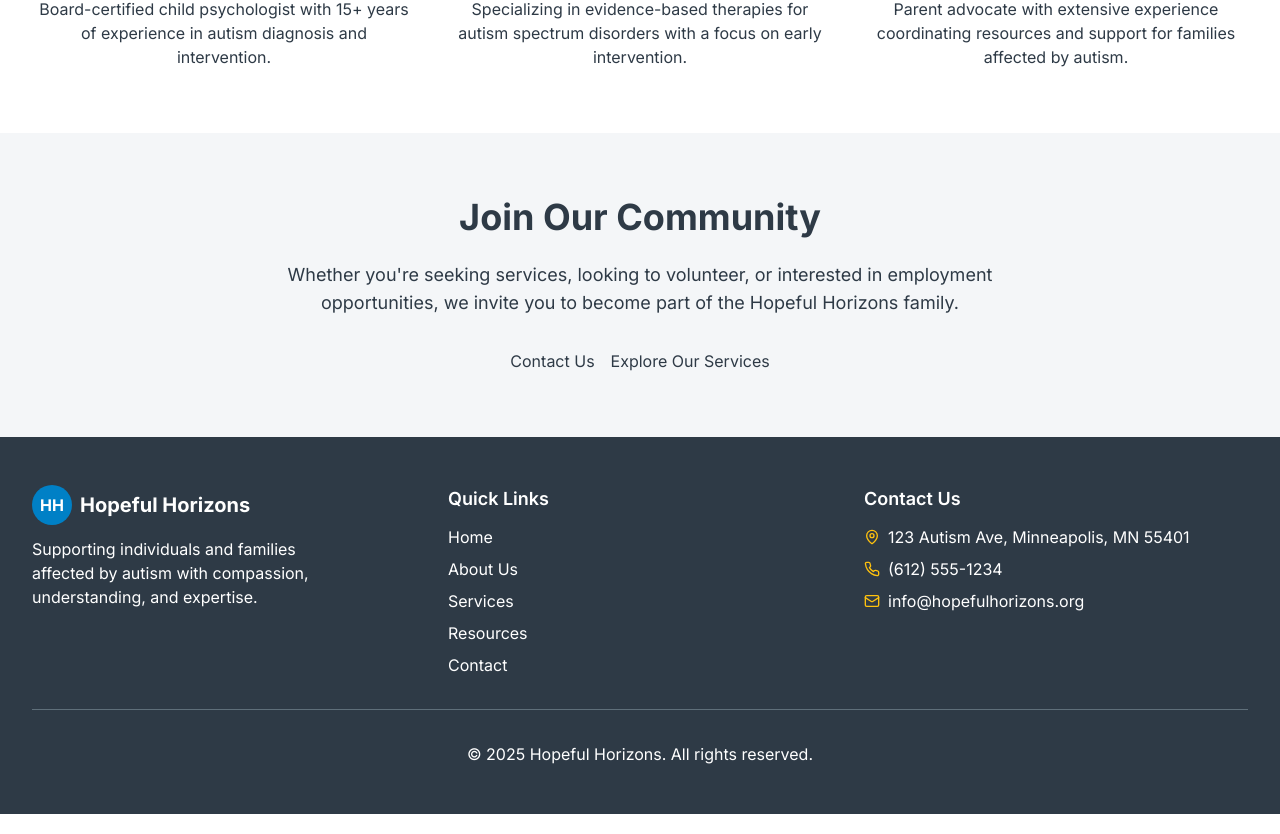
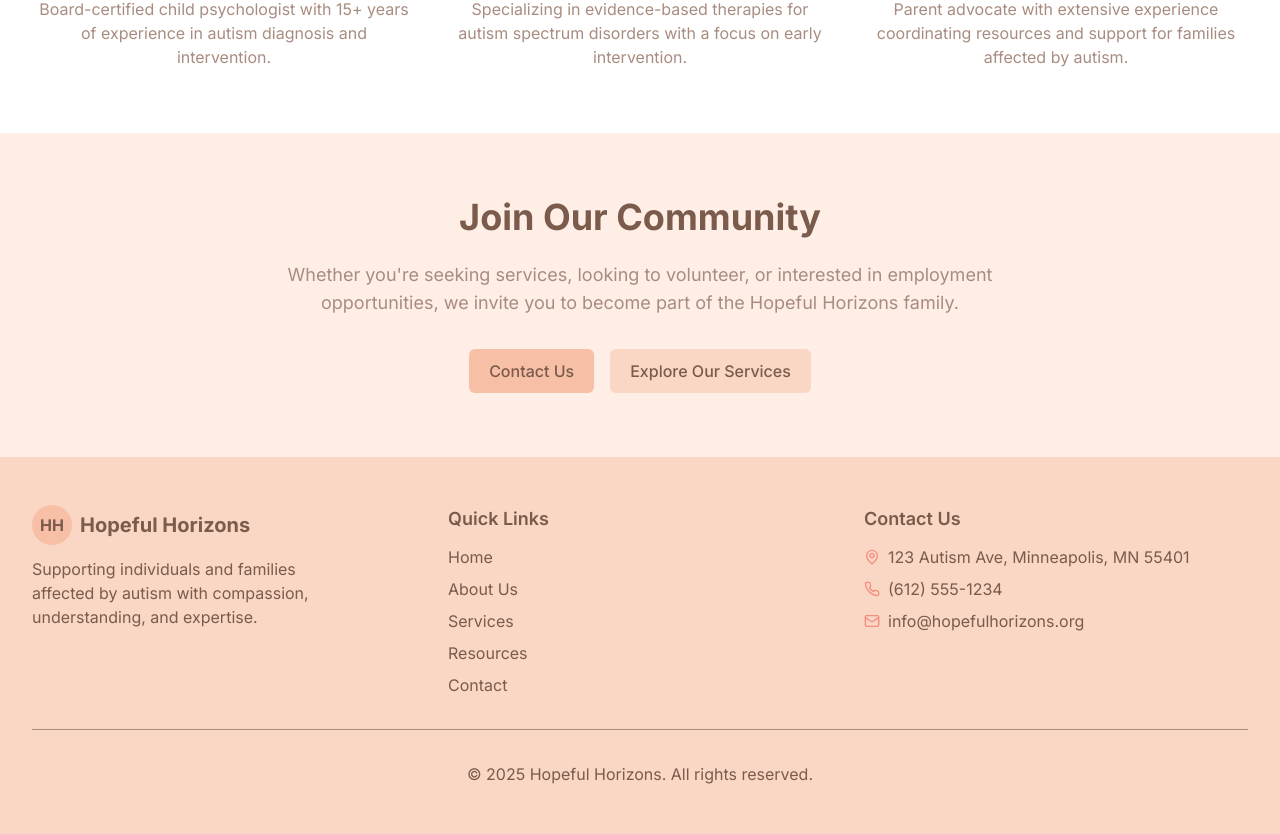
Before and after one commit to oali619/hopeful-horizons, a React (Vite) app: page /about in a window 1280 px wide. Shown: the part 1794-2628 px from the top of the page. Built offline with nearby package versions, Linux system fonts and the light colour scheme.

Commit message:
Reverted to commit b9628531080650f9c4af07c9e2203e43e87eca9d

```diff
--- a/src/components/Footer.tsx
+++ b/src/components/Footer.tsx
@@ -7,12 +7,12 @@ const Footer = () => {
   const currentYear = new Date().getFullYear();
 
   return (
-    <footer className="bg-hopeful-slate-gray text-white">
-      <div className="hopeful-container py-12">
+    <footer className="bg-autism-powder-apricot text-autism-clay-taupe">
+      <div className="autism-container py-12">
         <div className="grid grid-cols-1 md:grid-cols-3 gap-8">
           <div className="space-y-3">
             <div className="flex items-center gap-2">
-              <div className="h-10 w-10 rounded-full bg-hopeful-bright-blue flex items-center justify-center text-white font-bold">HH</div>
+              <div className="h-10 w-10 rounded-full bg-autism-peach-cream flex items-center justify-center text-autism-clay-taupe font-bold">HH</div>
               <span className="text-xl font-bold">Hopeful Horizons</span>
             </div>
             <p className="max-w-xs">
@@ -23,11 +23,11 @@ const Footer = () => {
           <div className="space-y-3">
             <h3 className="font-semibold text-lg">Quick Links</h3>
             <ul className="space-y-2">
-              <li><Link to="/" className="hover:text-hopeful-soft-blue transition-colors">Home</Link></li>
-              <li><Link to="/about" className="hover:text-hopeful-soft-blue transition-colors">About Us</Link></li>
-              <li><Link to="/services" className="hover:text-hopeful-soft-blue transition-colors">Services</Link></li>
-              <li><Link to="/resources" className="hover:text-hopeful-soft-blue transition-colors">Resources</Link></li>
-              <li><Link to="/contact" className="hover:text-hopeful-soft-blue transition-colors">Contact</Link></li>
+              <li><Link to="/" className="hover:text-autism-soft-coral transition-colors">Home</Link></li>
+              <li><Link to="/about" className="hover:text-autism-soft-coral transition-colors">About Us</Link></li>
+              <li><Link to="/services" className="hover:text-autism-soft-coral transition-colors">Services</Link></li>
+              <li><Link to="/resources" className="hover:text-autism-soft-coral transition-colors">Resources</Link></li>
+              <li><Link to="/contact" className="hover:text-autism-soft-coral transition-colors">Contact</Link></li>
             </ul>
           </div>
 
@@ -35,18 +35,18 @@ const Footer = () => {
             <h3 className="font-semibold text-lg">Contact Us</h3>
             <address className="not-italic space-y-2">
               <div className="flex items-center gap-2">
-                <MapPin size={16} className="text-hopeful-sun-yellow" />
+                <MapPin size={16} className="text-autism-soft-coral" />
                 <span>123 Autism Ave, Minneapolis, MN 55401</span>
               </div>
               <div className="flex items-center gap-2">
-                <Phone size={16} className="text-hopeful-sun-yellow" />
-                <a href="tel:+16125551234" className="hover:text-hopeful-soft-blue transition-colors">
+                <Phone size={16} className="text-autism-soft-coral" />
+                <a href="tel:+16125551234" className="hover:text-autism-soft-coral transition-colors">
                   (612) 555-1234
                 </a>
               </div>
               <div className="flex items-center gap-2">
-                <Mail size={16} className="text-hopeful-sun-yellow" />
-                <a href="mailto:info@hopefulhorizons.org" className="hover:text-hopeful-soft-blue transition-colors">
+                <Mail size={16} className="text-autism-soft-coral" />
+                <a href="mailto:info@hopefulhorizons.org" className="hover:text-autism-soft-coral transition-colors">
                   info@hopefulhorizons.org
                 </a>
               </div>
@@ -54,7 +54,7 @@ const Footer = () => {
           </div>
         </div>
 
-        <div className="border-t border-hopeful-light-blue/30 mt-8 pt-8 text-center">
+        <div className="border-t border-autism-sienna-gray mt-8 pt-8 text-center">
           <p>&copy; {currentYear} Hopeful Horizons. All rights reserved.</p>
         </div>
       </div>
--- a/src/components/Hero.tsx
+++ b/src/components/Hero.tsx
@@ -18,19 +18,19 @@ const Hero: React.FC<HeroProps> = ({
   image,
 }) => {
   return (
-    <div className="relative bg-hopeful-cool-gray overflow-hidden">
-      <div className="hopeful-container py-12 md:py-20">
+    <div className="relative bg-autism-warm-mist overflow-hidden">
+      <div className="autism-container py-12 md:py-20">
         <div className="grid grid-cols-1 md:grid-cols-2 gap-8 items-center">
           <div className="space-y-6 animate-fade-in">
-            <h1 className="text-4xl md:text-5xl font-bold text-hopeful-bright-blue leading-tight">
+            <h1 className="text-4xl md:text-5xl font-bold text-autism-clay-taupe leading-tight">
               {title}
             </h1>
-            <p className="text-xl md:text-2xl text-hopeful-slate-gray">
+            <p className="text-xl md:text-2xl text-autism-sienna-gray">
               {subtitle}
             </p>
             {ctaText && (
               <div className="pt-4">
-                <Link to={ctaLink} className="hopeful-btn-primary inline-block">
+                <Link to={ctaLink} className="autism-btn-primary inline-block">
                   {ctaText}
                 </Link>
               </div>
@@ -45,7 +45,7 @@ const Hero: React.FC<HeroProps> = ({
                 className="rounded-lg max-h-[400px] w-auto object-cover shadow-lg border-4 border-white"
               />
             ) : (
-              <div className="aspect-video w-full max-w-lg bg-hopeful-bright-blue rounded-lg flex items-center justify-center text-white">
+              <div className="aspect-video w-full max-w-lg bg-autism-peach-cream rounded-lg flex items-center justify-center text-autism-clay-taupe">
                 <span className="text-xl font-semibold">Hopeful Horizons</span>
               </div>
             )}
--- a/src/components/Section.tsx
+++ b/src/components/Section.tsx
@@ -18,20 +18,20 @@ const Section: React.FC<SectionProps> = ({
   color = 'default',
   id,
 }) => {
-  const bgColor = color === 'alternate' ? 'bg-hopeful-cool-gray' : 'bg-hopeful-white';
+  const bgColor = color === 'alternate' ? 'bg-autism-powder-apricot/20' : 'bg-white';
 
   return (
     <section id={id} className={`py-12 md:py-16 ${bgColor} ${className}`}>
-      <div className="hopeful-container">
+      <div className="autism-container">
         {(title || subtitle) && (
           <div className="mb-10 text-center max-w-3xl mx-auto">
             {title && (
-              <h2 className="text-3xl md:text-4xl font-bold text-hopeful-bright-blue mb-4">
+              <h2 className="text-3xl md:text-4xl font-bold text-autism-clay-taupe mb-4">
                 {title}
               </h2>
             )}
             {subtitle && (
-              <p className="text-lg text-hopeful-slate-gray">
+              <p className="text-lg text-autism-sienna-gray">
                 {subtitle}
               </p>
             )}
--- a/src/components/ServiceCard.tsx
+++ b/src/components/ServiceCard.tsx
@@ -11,17 +11,17 @@ interface ServiceCardProps {
 
 const ServiceCard: React.FC<ServiceCardProps> = ({ title, description, icon, link }) => {
   const content = (
-    <div className="hopeful-card h-full p-6 flex flex-col">
+    <div className="autism-card h-full p-6 flex flex-col">
       {icon && (
-        <div className="mb-4 text-hopeful-bright-blue">
+        <div className="mb-4 text-autism-peach-cream">
           {icon}
         </div>
       )}
-      <h3 className="text-xl font-semibold mb-3 text-hopeful-slate-gray">{title}</h3>
-      <p className="text-hopeful-slate-gray/80 flex-grow">{description}</p>
+      <h3 className="text-xl font-semibold mb-3 text-autism-clay-taupe">{title}</h3>
+      <p className="text-autism-sienna-gray flex-grow">{description}</p>
       {link && (
         <div className="mt-4 pt-2">
-          <span className="hopeful-link">Learn more</span>
+          <span className="autism-link">Learn more</span>
         </div>
       )}
     </div>
--- a/src/index.css
+++ b/src/index.css
@@ -7,33 +7,33 @@
 
 @layer base {
   :root {
-    --background: 0 0% 100%;     /* White */
-    --foreground: 210 19% 23%;   /* Slate Gray */
+    --background: 23 86% 97%;  /* Warm Mist */
+    --foreground: 20 22% 39%;  /* Clay Taupe */
 
-    --card: 0 0% 100%;           /* White */
-    --card-foreground: 210 19% 23%;  /* Slate Gray */
+    --card: 23 77% 89%;        /* Powder Apricot */
+    --card-foreground: 20 22% 39%;  /* Clay Taupe */
 
-    --popover: 0 0% 100%;        /* White */
-    --popover-foreground: 210 19% 23%;  /* Slate Gray */
+    --popover: 23 86% 97%;     /* Warm Mist */
+    --popover-foreground: 20 22% 39%;  /* Clay Taupe */
 
-    --primary: 204 100% 39%;     /* Bright Blue */
-    --primary-foreground: 0 0% 100%;    /* White */
+    --primary: 19 77% 83%;     /* Peach Cream */
+    --primary-foreground: 20 22% 39%;  /* Clay Taupe */
 
-    --secondary: 41 100% 53%;    /* Sun Yellow */
-    --secondary-foreground: 210 19% 23%;  /* Slate Gray */
+    --secondary: 8 79% 72%;    /* Soft Coral */
+    --secondary-foreground: 0 0% 100%;
 
-    --muted: 210 33% 96%;        /* Cool Gray */
-    --muted-foreground: 210 19% 45%;  /* Softer Slate Gray */
+    --muted: 23 77% 89%;       /* Powder Apricot */
+    --muted-foreground: 23 17% 59%;  /* Sienna Gray */
 
-    --accent: 204 57% 64%;       /* Soft Blue */
-    --accent-foreground: 210 19% 23%;  /* Slate Gray */
+    --accent: 37 100% 84%;     /* Honey Blush */
+    --accent-foreground: 20 22% 39%;  /* Clay Taupe */
 
     --destructive: 0 84.2% 60.2%;
-    --destructive-foreground: 0 0% 100%;
+    --destructive-foreground: 210 40% 98%;
 
-    --border: 204 65% 88%;       /* Light Blue */
-    --input: 204 65% 88%;        /* Light Blue */
-    --ring: 204 100% 39%;        /* Bright Blue */
+    --border: 23 17% 59%;      /* Sienna Gray */
+    --input: 23 17% 59%;       /* Sienna Gray */
+    --ring: 19 77% 83%;        /* Peach Cream */
 
     --radius: 0.5rem;
   }
@@ -45,37 +45,37 @@
   }
 
   body {
-    @apply bg-hopeful-white text-hopeful-slate-gray;
+    @apply bg-autism-warm-mist text-autism-clay-taupe;
     font-feature-settings: "rlig" 1, "calt" 1;
   }
 }
 
 @layer components {
-  .hopeful-container {
+  .autism-container {
     @apply max-w-7xl mx-auto px-4 sm:px-6 lg:px-8;
   }
 
-  .hopeful-heading {
-    @apply text-hopeful-slate-gray font-semibold;
+  .autism-heading {
+    @apply text-autism-clay-taupe font-semibold;
   }
 
-  .hopeful-btn-primary {
-    @apply bg-hopeful-sun-yellow hover:bg-[#FFCF3E] text-hopeful-slate-gray font-medium px-5 py-2.5 rounded-md transition-colors;
+  .autism-btn-primary {
+    @apply bg-autism-peach-cream hover:bg-autism-soft-coral text-autism-clay-taupe font-medium px-5 py-2.5 rounded-md transition-colors;
   }
 
-  .hopeful-btn-secondary {
-    @apply bg-hopeful-bright-blue hover:bg-hopeful-soft-blue text-white font-medium px-5 py-2.5 rounded-md transition-colors;
+  .autism-btn-secondary {
+    @apply bg-autism-powder-apricot hover:bg-autism-peach-cream text-autism-clay-taupe font-medium px-5 py-2.5 rounded-md transition-colors;
   }
 
-  .hopeful-card {
-    @apply bg-white rounded-lg border border-hopeful-light-blue shadow-sm hover:shadow-md transition-shadow;
+  .autism-card {
+    @apply bg-white rounded-lg border border-autism-powder-apricot shadow-sm hover:shadow-md transition-shadow;
   }
 
-  .hopeful-highlight {
-    @apply bg-hopeful-cool-gray rounded-md p-4;
+  .autism-highlight {
+    @apply bg-autism-honey-blush rounded-md p-4;
   }
 
-  .hopeful-link {
-    @apply text-hopeful-bright-blue hover:text-hopeful-soft-blue underline transition-colors font-medium;
+  .autism-link {
+    @apply text-autism-soft-coral hover:text-autism-peach-cream underline transition-colors font-medium;
   }
 }
--- a/tailwind.config.ts
+++ b/tailwind.config.ts
@@ -63,15 +63,15 @@ export default {
 					border: 'hsl(var(--sidebar-border))',
 					ring: 'hsl(var(--sidebar-ring))'
 				},
-				// New bright blue and yellow color scheme
-				hopeful: {
-					'bright-blue': '#0080C6',  // Primary brand color
-					'sun-yellow': '#FFC20E',   // Secondary accent / CTA
-					'white': '#FFFFFF',        // Background light
-					'cool-gray': '#F4F6F8',    // Neutral light
-					'slate-gray': '#2E3A46',   // Neutral dark
-					'soft-blue': '#66AEDD',    // Interactive hover
-					'light-blue': '#D0E6F2',   // Border & divider
+				// Custom color scheme
+				autism: {
+					'peach-cream': '#F6BFA6', // Primary brand color
+					'soft-coral': '#F48C7F',  // Secondary accent
+					'warm-mist': '#FFF4EE',   // Calming balance/background
+					'honey-blush': '#FFDFAF', // Highlight/call-out
+					'powder-apricot': '#FAD6C4', // Support accent
+					'clay-taupe': '#7A5B4C',  // Accessible text/borders
+					'sienna-gray': '#A88C80', // Gentle contrast
 				}
 			},
 			borderRadius: {
```
Also changed, not shown: src/components/Navbar.tsx (+11 -11 lines).
